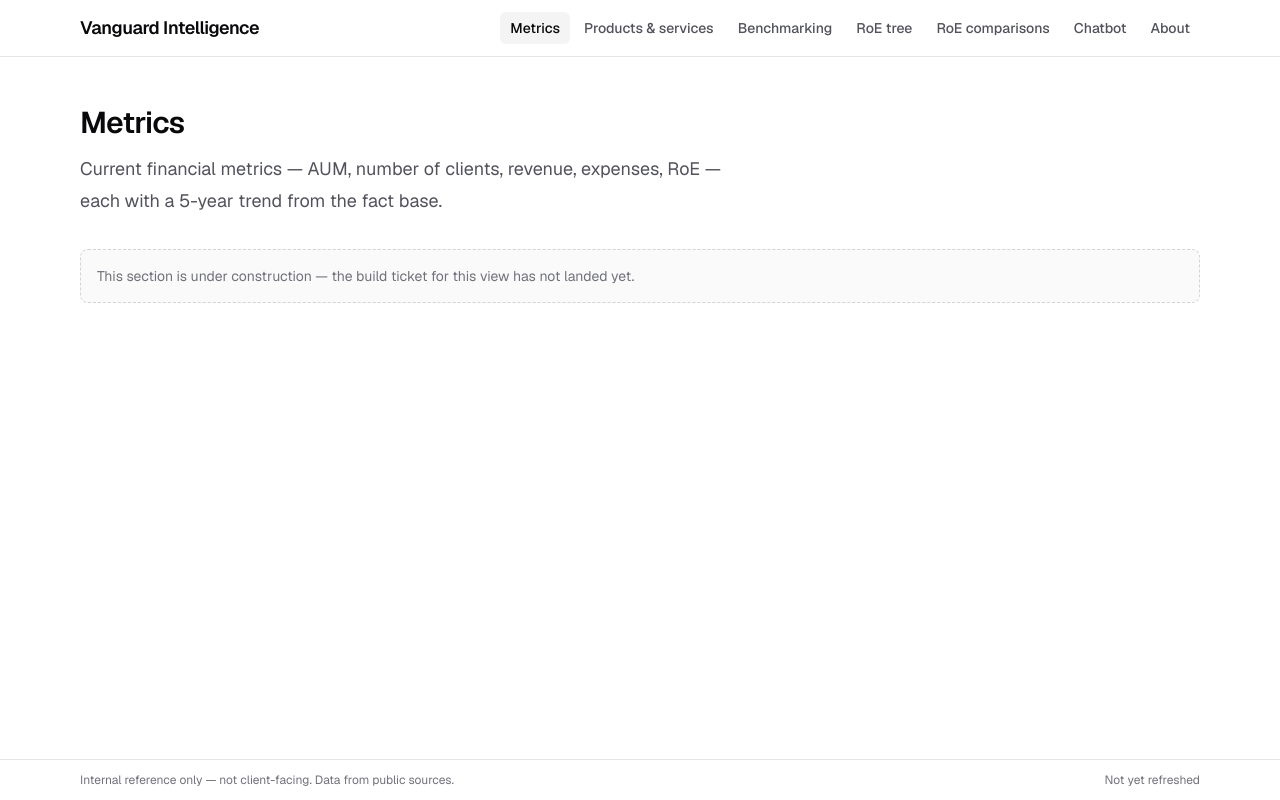
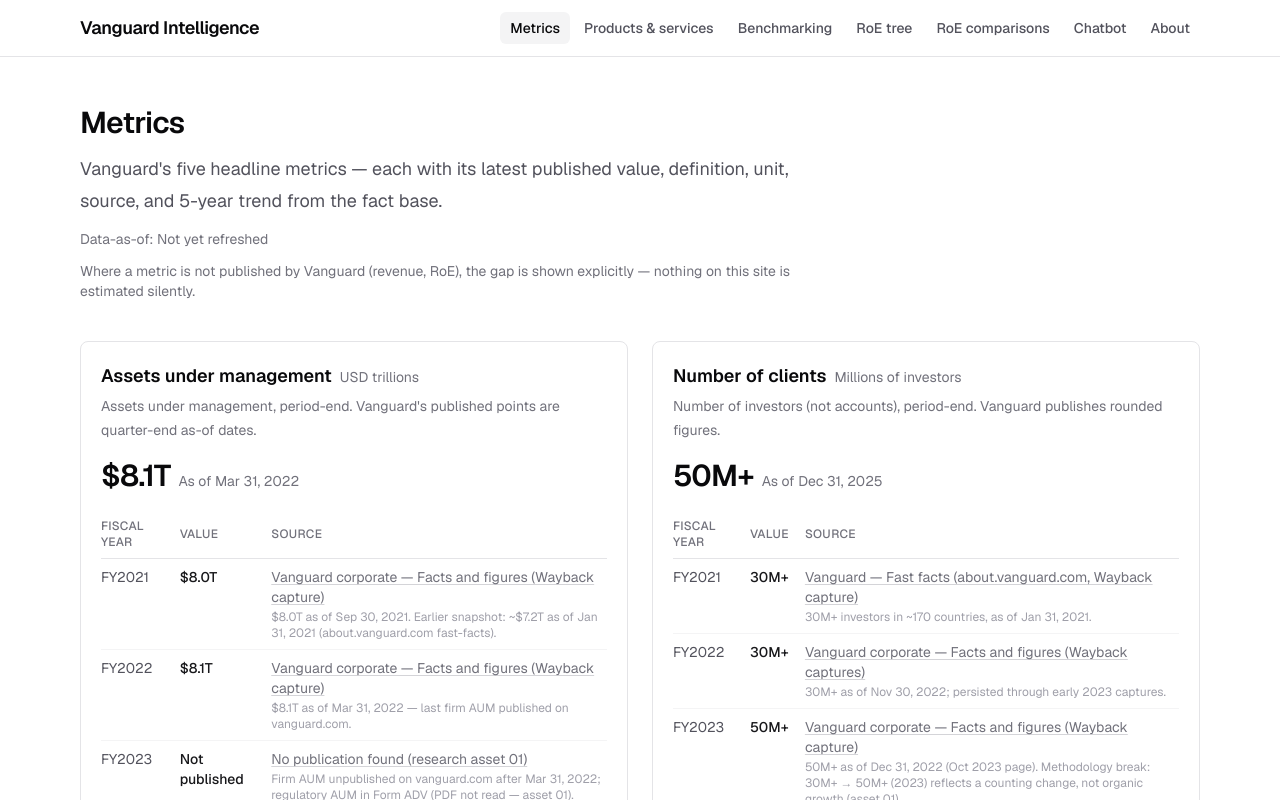
Before and after one commit to Debarpan7/Vanguard, a Next.js app: page /metrics in a window 1280 px wide. Shown: the top 800 px of the page. Built offline with nearby package versions, Linux system fonts and the light colour scheme.

Commit message:
feat: ticket 12 — metrics dashboard (metric cards, 5-year trend tables, browser E2E)

```diff
--- a/src/app/metrics/page.tsx
+++ b/src/app/metrics/page.tsx
@@ -1,10 +1,33 @@
-import { SectionPlaceholder } from "@/components/section-placeholder";
+import { DataAsOfMarker } from "@/components/data-as-of-marker";
+import { MetricCard } from "@/components/metric-card";
+import { headlineMetrics } from "@/data/fact-base";
 
 export default function MetricsPage() {
   return (
-    <SectionPlaceholder
-      title="Metrics"
-      description="Current financial metrics — AUM, number of clients, revenue, expenses, RoE — each with a 5-year trend from the fact base."
-    />
+    <div className="mx-auto max-w-6xl px-4 py-12">
+      <header className="max-w-3xl">
+        <h1 className="text-3xl font-semibold tracking-tight text-zinc-950 dark:text-zinc-50">
+          Metrics
+        </h1>
+        <p className="mt-3 text-lg leading-8 text-zinc-600 dark:text-zinc-400">
+          Vanguard&apos;s five headline metrics — each with its latest
+          published value, definition, unit, source, and 5-year trend from the
+          fact base.
+        </p>
+        <p className="mt-3 text-sm text-zinc-500 dark:text-zinc-400">
+          Data-as-of: <DataAsOfMarker />
+        </p>
+        <p className="mt-3 text-sm text-zinc-500 dark:text-zinc-400">
+          Where a metric is not published by Vanguard (revenue, RoE), the gap
+          is shown explicitly — nothing on this site is estimated silently.
+        </p>
+      </header>
+
+      <div className="mt-10 grid gap-6 lg:grid-cols-2">
+        {headlineMetrics.map((metric) => (
+          <MetricCard key={metric} metric={metric} />
+        ))}
+      </div>
+    </div>
   );
 }
--- /dev/null
+++ b/src/components/metric-card.tsx
@@ -0,0 +1,136 @@
+import {
+  latestPublishedPoint,
+  metricMeta,
+  seriesFor,
+  type MetricId,
+} from "@/data/fact-base";
+
+/** Formats a value for display per its metric's unit. Null is always the
+ * explicit gap label — the site never shows an invented number. */
+function formatValue(metric: MetricId, value: number | null): string {
+  if (value === null) return "Not published";
+  switch (metric) {
+    case "aum":
+      return `$${value.toFixed(1)}T`;
+    case "clients":
+      return `${value}M+`;
+    case "cost-ratio":
+      return `${value.toFixed(2)}%`;
+    case "revenue":
+      return `$${value.toFixed(1)}B`;
+    case "roe":
+      return `${value.toFixed(1)}%`;
+  }
+}
+
+function formatAsOf(iso: string): string {
+  return new Date(`${iso}T00:00:00Z`).toLocaleDateString("en-US", {
+    month: "short",
+    day: "numeric",
+    year: "numeric",
+    timeZone: "UTC",
+  });
+}
+
+/**
+ * A headline metric card: latest published value (with as-of), the metric
+ * definition, and the 5-year trend — every row traceable to its source.
+ * Data comes from the fact base (src/data/fact-base.ts), never hardcoded here.
+ */
+export function MetricCard({ metric }: { metric: MetricId }) {
+  const meta = metricMeta[metric];
+  const series = seriesFor(metric, "vanguard");
+  const latest = latestPublishedPoint(metric, "vanguard");
+
+  return (
+    <section
+      data-testid={`metric-card-${metric}`}
+      className="rounded-lg border border-zinc-200 bg-white p-5 dark:border-zinc-800 dark:bg-zinc-950"
+    >
+      <h2 className="text-lg font-semibold text-zinc-950 dark:text-zinc-50">
+        {meta.name}
+        <span className="ml-2 text-sm font-normal text-zinc-500 dark:text-zinc-400">
+          {meta.unit}
+        </span>
+      </h2>
+      <p className="mt-1 text-sm leading-6 text-zinc-500 dark:text-zinc-400">
+        {series.definition}
+      </p>
+
+      <div className="mt-4">
+        {latest ? (
+          <>
+            <span
+              data-testid="metric-value"
+              className="text-3xl font-semibold tracking-tight text-zinc-950 dark:text-zinc-50"
+            >
+              {formatValue(metric, latest.value)}
+            </span>
+            <span className="ml-2 text-sm text-zinc-500 dark:text-zinc-400">
+              {latest.asOf
+                ? `As of ${formatAsOf(latest.asOf)}`
+                : `Fiscal year ${latest.year}`}
+            </span>
+          </>
+        ) : (
+          <span
+            data-testid="metric-value"
+            className="text-2xl font-semibold tracking-tight text-zinc-400 dark:text-zinc-500"
+          >
+            Not published
+          </span>
+        )}
+      </div>
+
+      <table className="mt-4 w-full text-left text-sm">
+        <caption className="sr-only">
+          {meta.name} 5-year trend with sources
+        </caption>
+        <thead>
+          <tr className="border-b border-zinc-200 text-xs uppercase tracking-wide text-zinc-500 dark:border-zinc-800 dark:text-zinc-400">
+            <th scope="col" className="py-2 pr-4 font-medium">
+              Fiscal year
+            </th>
+            <th scope="col" className="py-2 pr-4 font-medium">
+              Value
+            </th>
+            <th scope="col" className="py-2 font-medium">
+              Source
+            </th>
+          </tr>
+        </thead>
+        <tbody>
+          {series.points.map((point) => (
+            <tr
+              key={point.year}
+              data-testid={`trend-${point.year}`}
+              className="border-b border-zinc-100 align-top dark:border-zinc-900"
+            >
+              <td className="py-2 pr-4 whitespace-nowrap text-zinc-600 dark:text-zinc-400">
+                FY{point.year}
+              </td>
+              <td className="py-2 pr-4 font-medium text-zinc-900 dark:text-zinc-100">
+                {formatValue(metric, point.value)}
+              </td>
+              <td className="py-2 text-zinc-500 dark:text-zinc-400">
+                <a
+                  href={point.sourceUrl}
+                  target="_blank"
+                  rel="noreferrer"
+                  className="underline decoration-zinc-300 underline-offset-2 hover:text-zinc-800 dark:decoration-zinc-700 dark:hover:text-zinc-200"
+                >
+                  {point.source}
+                </a>
+                {point.note ? (
+                  <p className="mt-0.5 text-xs text-zinc-400 dark:text-zinc-500">
+                    {point.note}
+                  </p>
+                ) : null}
+              </td>
+            </tr>
+          ))}
+        </tbody>
+      </table>
+    </section>
+  );
+}
```
Also changed, not shown: .scratch/vanguard-intelligence/issues/12-task-metrics-dashboard.md, 1 other file (tests, documents, lock files or other folders).
